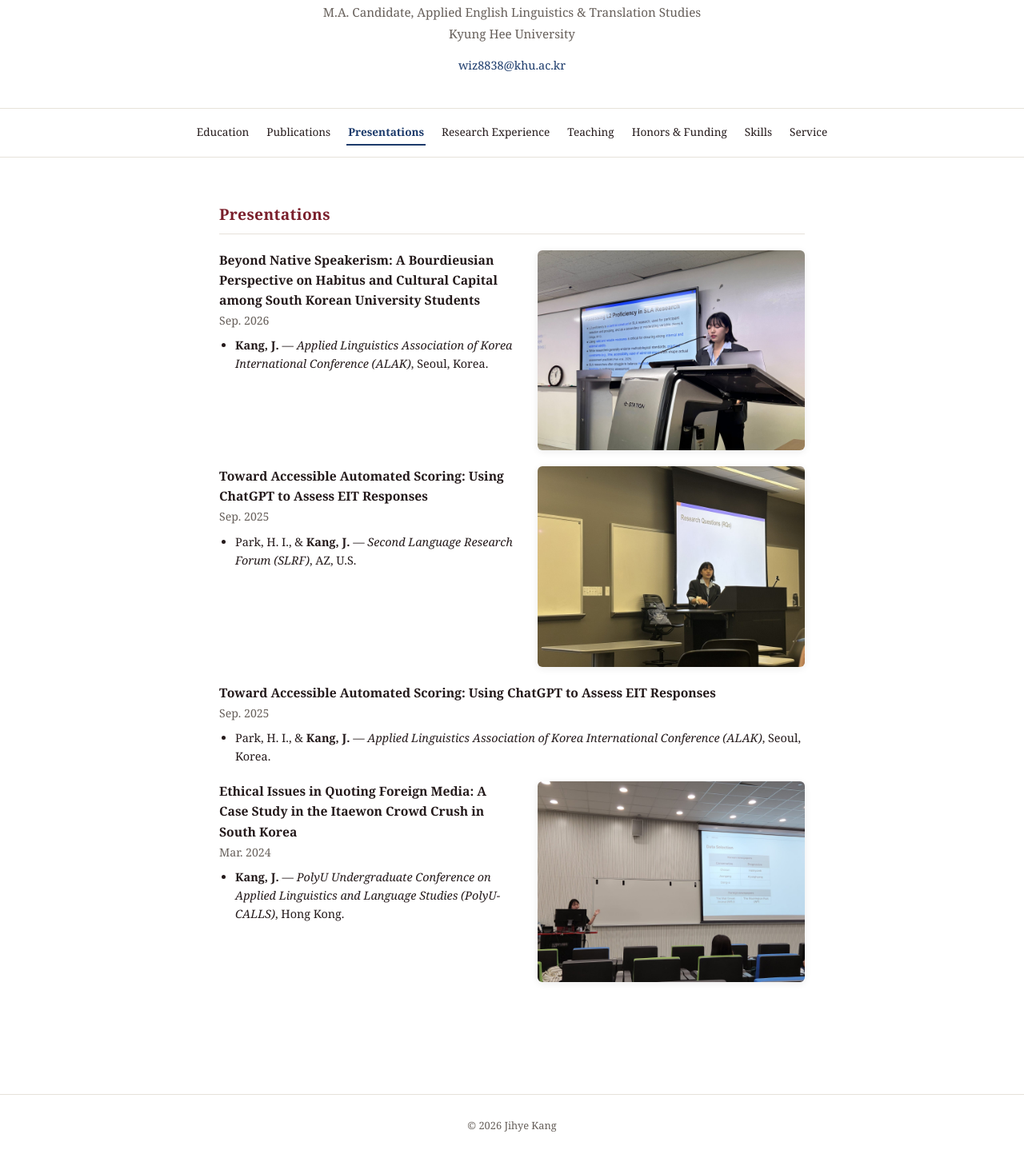
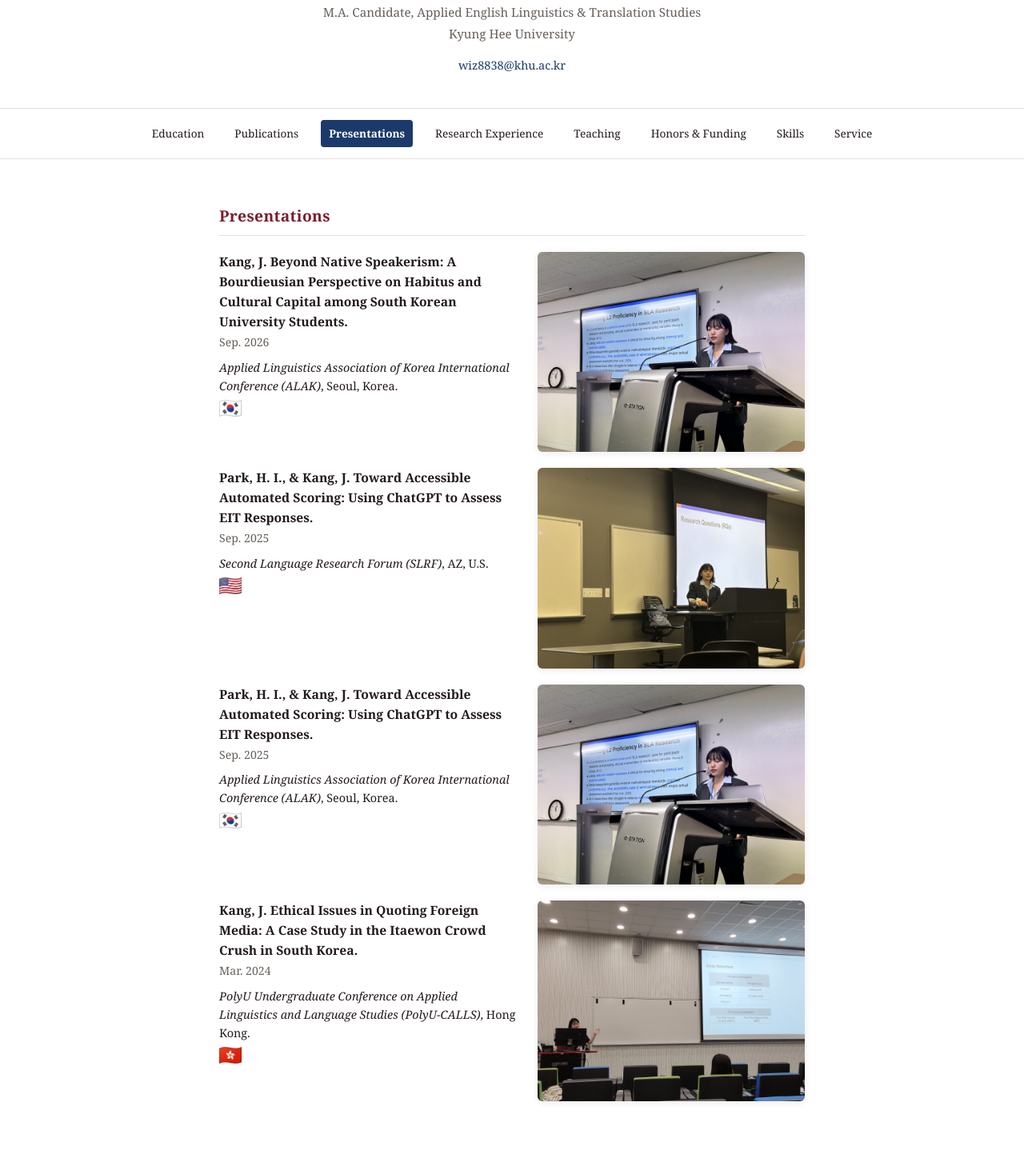
Before and after one commit to jihyekangKR/jihyekangKR.github.io, a plain HTML site: page presentations.html in a window 1280 px wide. Shown: the part 96-1544 px from the top of the page at 80% size. Drawn offline with Linux system fonts and the light colour scheme.

Commit message:
Add files via upload

```diff
--- a/presentations.html
+++ b/presentations.html
@@ -66,7 +66,7 @@
     flex: 1 1 280px;
     max-width: 340px;
   }
-  .with-photo img {
+  .with-photo .li-photo img {
     width: 100%;
     height: auto;
     border-radius: 6px;
@@ -91,11 +91,12 @@
     text-decoration: none;
     font-size: 0.85rem;
     font-family: 'Noto Serif', 'Noto Serif KR', serif;
-    padding: 4px 2px;
-    border-bottom: 2px solid transparent;
+    padding: 6px 10px;
+    border-radius: 4px;
+    transition: background-color 0.15s ease, color 0.15s ease;
   }
-  nav a:hover { border-bottom-color: var(--accent2); }
-  nav a.active { border-bottom-color: var(--accent2); color: var(--accent2); font-weight: bold; }
+  nav a:hover { background-color: var(--accent2); color: var(--bg); }
+  nav a.active { background-color: var(--accent2); color: var(--bg); font-weight: bold; }
 
   main {
     max-width: 780px;
@@ -117,9 +118,14 @@
   .entry ul { margin: 6px 0 0; padding-left: 20px; }
   .entry li { margin-bottom: 4px; font-size: 0.9rem; }
   .entry-italic { font-style: italic; font-size: 0.88rem; color: var(--muted); margin: 4px 0; }
+  .venue-line { font-size: 0.9rem; margin: 0 0 6px; }
+  .venue-line em { font-style: italic; }
+  .flag-icon { display: block; width: 28px; height: auto; margin: 2px 0 0; }
   p.intro-text { font-size: 0.92rem; color: var(--text); }
   .tag-line { font-size: 0.9rem; }
   a.inline-link { color: var(--accent2); }
+  a.yt-link { display: inline-flex; align-items: center; gap: 6px; }
+  .yt-icon { width: 18px; height: auto; display: inline-block; vertical-align: middle; }
   mark {
     background: #111111;
     color: #ffffff;
@@ -169,11 +175,10 @@
     <div class="entry">
       <div class="with-photo">
         <div class="li-text">
-          <div class="entry-title">Beyond Native Speakerism: A Bourdieusian Perspective on Habitus and Cultural Capital among South Korean University Students</div>
+          <div class="entry-title">Kang, J. Beyond Native Speakerism: A Bourdieusian Perspective on Habitus and Cultural Capital among South Korean University Students.</div>
           <div class="entry-sub">Sep. 2026</div>
-          <ul>
-            <li><strong>Kang, J.</strong> — <em>Applied Linguistics Association of Korea International Conference (ALAK)</em>, Seoul, Korea.</li>
-          </ul>
+          <div class="venue-line"><em>Applied Linguistics Association of Korea International Conference (ALAK)</em>, Seoul, Korea.</div>
+          <img class="flag-icon" src="images/flag-kr.png" alt="South Korea flag">
         </div>
         <div class="li-photo">
           <img src="images/presentation-1.jpg" alt="Presenting at ALAK 2026">
@@ -183,11 +188,10 @@
     <div class="entry">
       <div class="with-photo">
         <div class="li-text">
-          <div class="entry-title">Toward Accessible Automated Scoring: Using ChatGPT to Assess EIT Responses</div>
+          <div class="entry-title">Park, H. I., &amp; Kang, J. Toward Accessible Automated Scoring: Using ChatGPT to Assess EIT Responses.</div>
           <div class="entry-sub">Sep. 2025</div>
-          <ul>
-            <li>Park, H. I., &amp; <strong>Kang, J.</strong> — <em>Second Language Research Forum (SLRF)</em>, AZ, U.S.</li>
-          </ul>
+          <div class="venue-line"><em>Second Language Research Forum (SLRF)</em>, AZ, U.S.</div>
+          <img class="flag-icon" src="images/flag-us.png" alt="United States flag">
         </div>
         <div class="li-photo">
           <img src="images/presentation-2.jpg" alt="Presenting at SLRF 2025">
@@ -195,20 +199,25 @@
       </div>
     </div>
     <div class="entry">
-      <div class="entry-title">Toward Accessible Automated Scoring: Using ChatGPT to Assess EIT Responses</div>
-      <div class="entry-sub">Sep. 2025</div>
-      <ul>
-        <li>Park, H. I., &amp; <strong>Kang, J.</strong> — <em>Applied Linguistics Association of Korea International Conference (ALAK)</em>, Seoul, Korea.</li>
-      </ul>
+      <div class="with-photo">
+        <div class="li-text">
+          <div class="entry-title">Park, H. I., &amp; Kang, J. Toward Accessible Automated Scoring: Using ChatGPT to Assess EIT Responses.</div>
+          <div class="entry-sub">Sep. 2025</div>
+          <div class="venue-line"><em>Applied Linguistics Association of Korea International Conference (ALAK)</em>, Seoul, Korea.</div>
+          <img class="flag-icon" src="images/flag-kr.png" alt="South Korea flag">
+        </div>
+        <div class="li-photo">
+          <img src="images/presentation-alak-2025.jpg" alt="Presenting at ALAK 2025">
+        </div>
+      </div>
     </div>
     <div class="entry">
       <div class="with-photo">
         <div class="li-text">
-          <div class="entry-title">Ethical Issues in Quoting Foreign Media: A Case Study in the Itaewon Crowd Crush in South Korea</div>
+          <div class="entry-title">Kang, J. Ethical Issues in Quoting Foreign Media: A Case Study in the Itaewon Crowd Crush in South Korea.</div>
           <div class="entry-sub">Mar. 2024</div>
-          <ul>
-            <li><strong>Kang, J.</strong> — <em>PolyU Undergraduate Conference on Applied Linguistics and Language Studies (PolyU-CALLS)</em>, Hong Kong.</li>
-          </ul>
+          <div class="venue-line"><em>PolyU Undergraduate Conference on Applied Linguistics and Language Studies (PolyU-CALLS)</em>, Hong Kong.</div>
+          <img class="flag-icon" src="images/flag-hk.png" alt="Hong Kong flag">
         </div>
         <div class="li-photo">
           <img src="images/presentation-hongkong.jpg" alt="Presenting at PolyU-CALLS 2024, Hong Kong">
```
Also changed, not shown: education.html (+11 -5 lines), honors.html (+11 -5 lines), index.html (+11 -5 lines), publications.html (+11 -5 lines), research-experience.html (+11 -5 lines), service.html (+11 -5 lines), skills.html (+11 -5 lines), teaching.html (+12 -6 lines), images/flag-hk.png (added), images/flag-kr.png (added), images/flag-us.png (added), images/presentation-alak-2025.jpg (added), images/youtube-icon.png (added).
